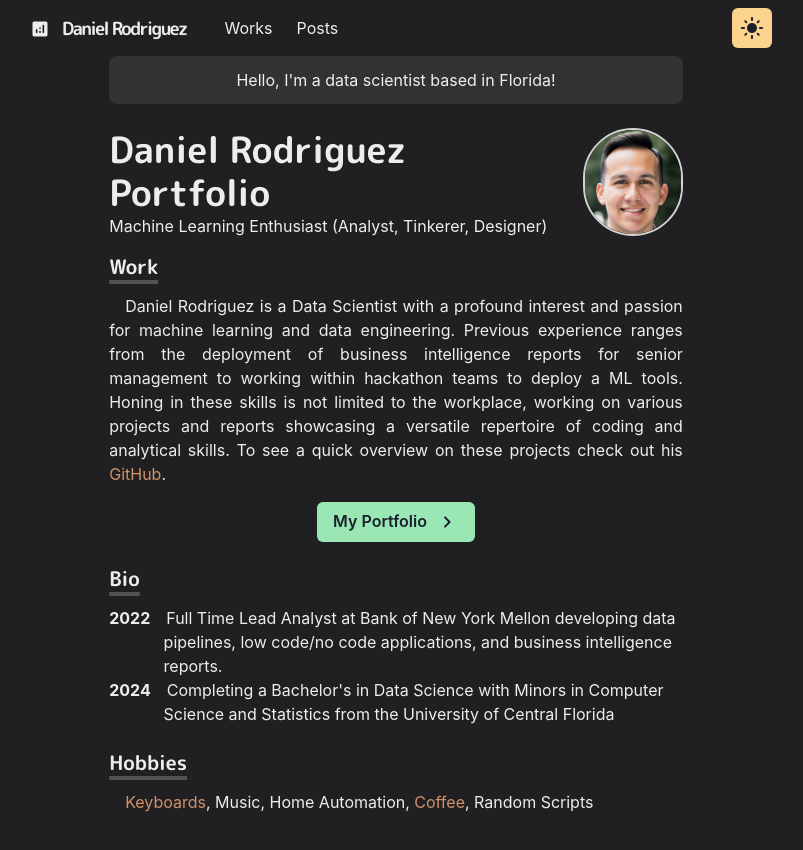
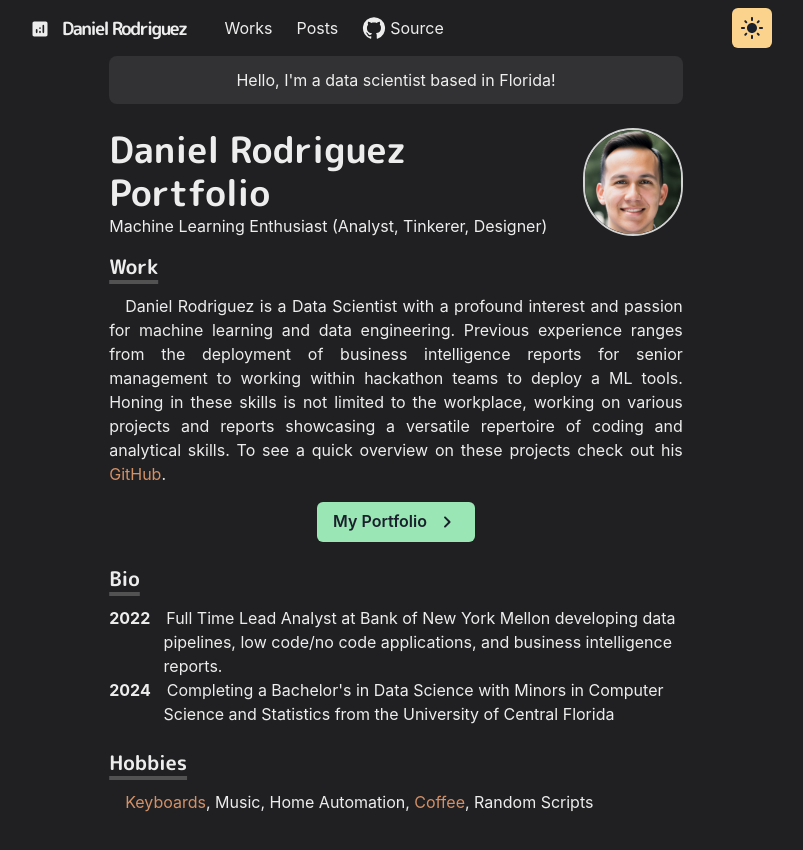
Before and after one commit to danielarodval/js-site, a Next.js app: page / in a window 1280 px wide. Shown: the top 850 px of the page, without its empty margins (244-1047 px from the left). Built offline with nearby package versions, Linux system fonts and the light colour scheme.

Commit message:
gitignore navbar
changed gitignore and navbar to have github icon and include a view source link

```diff
--- a/components/navbar.js
+++ b/components/navbar.js
@@ -16,11 +16,12 @@
     IconButton,
     useColorModeValue
 } from '@chakra-ui/react'
-import { forwardRef } from 'react';
+import { forwardRef } from 'react'
+import GitHubIcon from '@mui/icons-material/GitHub';
 
 const LinkItem = ({ href, path, children, target, ...props }) => {
     const active = path === href
-    const inactiveColor = useColorModeValue('gray200', 'whiteAlpha.900')
+    const inactiveColor = useColorModeValue('gray.800', 'whiteAlpha.900')
     return (
         <Link
             as={NextLink}
@@ -30,14 +31,15 @@
             bg={active ? 'glassTeal' : undefined}
             color={active ? '#202023' : inactiveColor}
             target={target}
-            {...props}>
+            {...props}
+        >
             {children}
         </Link>
     )
 }
 
-const MenuLink = forwardRef((props, ref) =>(
-    <Link ref={ref} as={NextLink} {...props}/>
+const MenuLink = forwardRef((props, ref) => (
+    <Link ref={ref} as={NextLink} {...props} />
 ))
 
 const Navbar = props => {
@@ -64,6 +66,7 @@
                         <Logo />
                     </Heading>
                 </Flex>
+
                 <Stack
                     direction={{ base: 'column', md: 'row' }}
                     display={{ base: 'none', md: 'flex' }}
@@ -77,13 +80,17 @@
                     <LinkItem href="/posts" path={path}>
                         Posts
                     </LinkItem>
+                    <LinkItem target="_blank" href="https://github.com/danielarodval/js-site" path={path} display="inline-flex" alignItems="center" style={{ gap: 4 }} pl={2}>
+                        <GitHubIcon />
+                        Source
+                    </LinkItem>
                 </Stack>
 
                 <Box flex={1} align="right">
                     <ThemeToggleButton />
                     <Box ml={2} display={{ base: 'inline-block', md: 'none' }}>
                         <Menu isLazy id="navbar-menu">
-                            <MenuButton as={IconButton} icon={<MenuRoundedIcon />} variant="outline" aria-label="Options"/>
+                            <MenuButton as={IconButton} icon={<MenuRoundedIcon />} variant="outline" aria-label="Options" />
                             <MenuList>
                                 <MenuItem as={MenuLink} href="/">
                                     About
```
Also changed, not shown: 1 other file (tests, documents, lock files or other folders).
